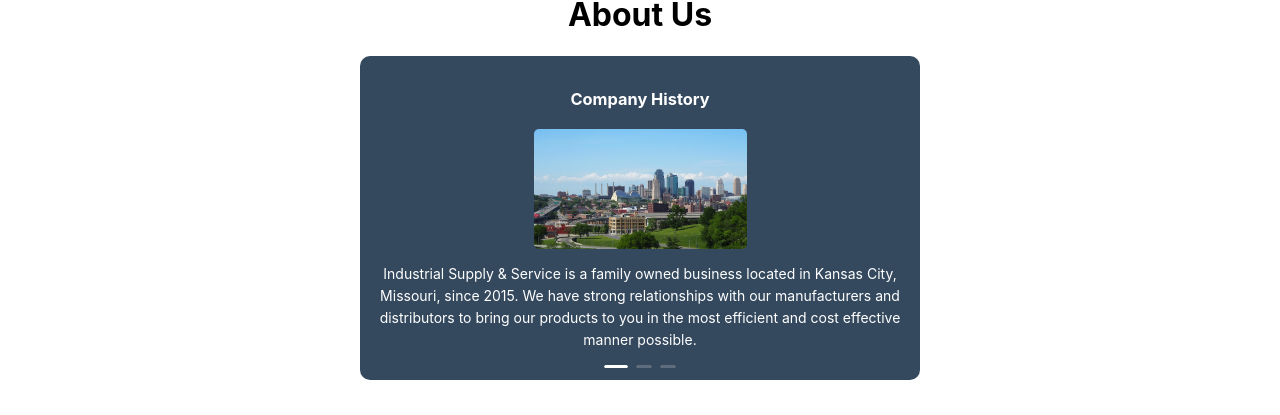
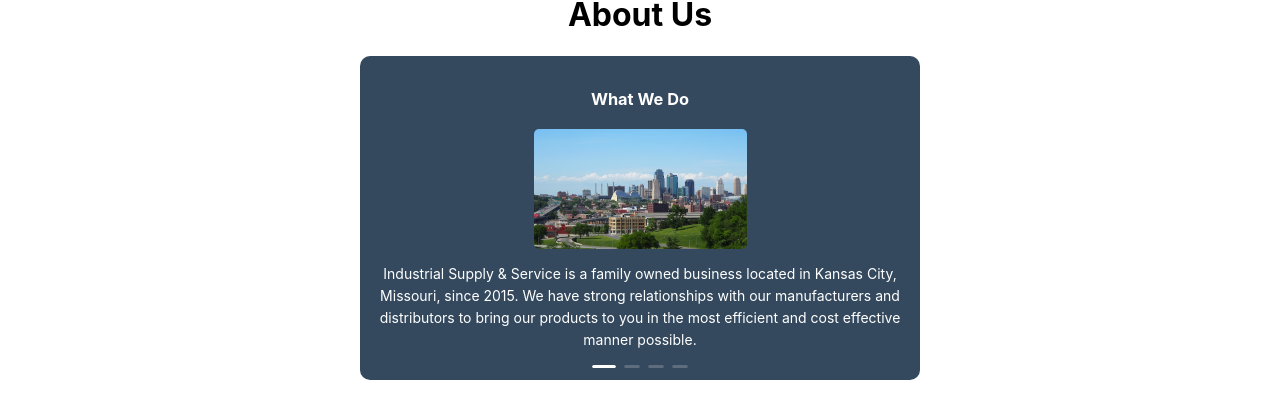
Before and after one commit to cmkaylor/isupply-v3, a React (Create React App) app: page /#/About in a window 1280 px wide. Shown: the part 164-579 px from the top of the page. Built offline with nearby package versions, Linux system fonts and the light colour scheme.

Commit message:
validate email address

```diff
--- a/src/components/AboutCarousel.js
+++ b/src/components/AboutCarousel.js
@@ -5,6 +5,18 @@
 const AboutCarousel = () => (
   <>
     <Carousel style={{backgroundColor: '#34495E', borderRadius: '10px',padding: '15px', color: '#FFFFFF', textAlign: 'center'}} dotPosition="bottom">
+      <div>
+          <Flex justify='center' align='center' vertical={true}>
+            <h3>What We Do</h3>
+            <img style={{borderRadius: '5px'}} src={City} alt="Kansas City" width='213px' height='120px' />
+            <p>
+            Industrial Supply & Service is a family owned business located in Kansas City, Missouri,
+            since 2015. We have strong relationships with our manufacturers and distributors to bring
+            our products to you in the most efficient and cost effective manner possible.
+            </p>
+          </Flex>
+        </div>
+
         <div>
           <Flex justify='center' align='center' vertical={true}>
             <h3>Company History</h3>
--- a/src/components/ContactModal.js
+++ b/src/components/ContactModal.js
@@ -65,6 +65,7 @@
             rules={[
                 {
                 required: true,
+                type: "email",
                 message: 'Please input your email!',
                 },
             ]}
```
